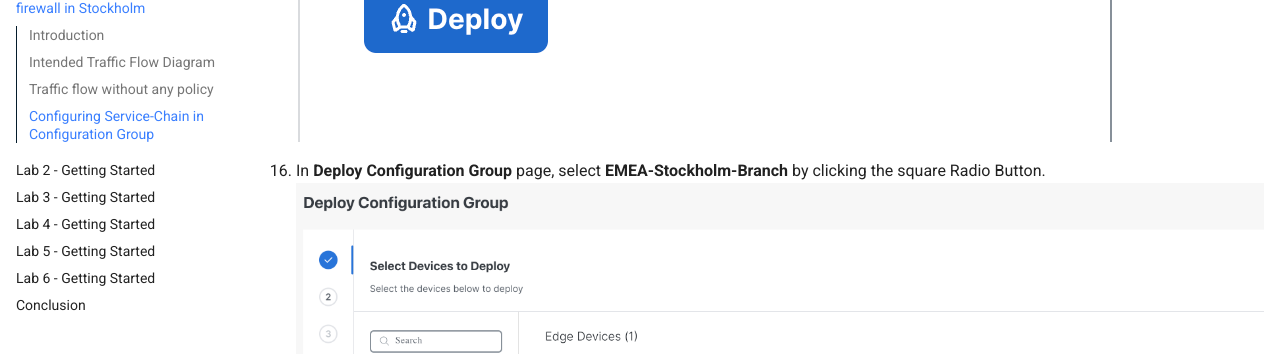
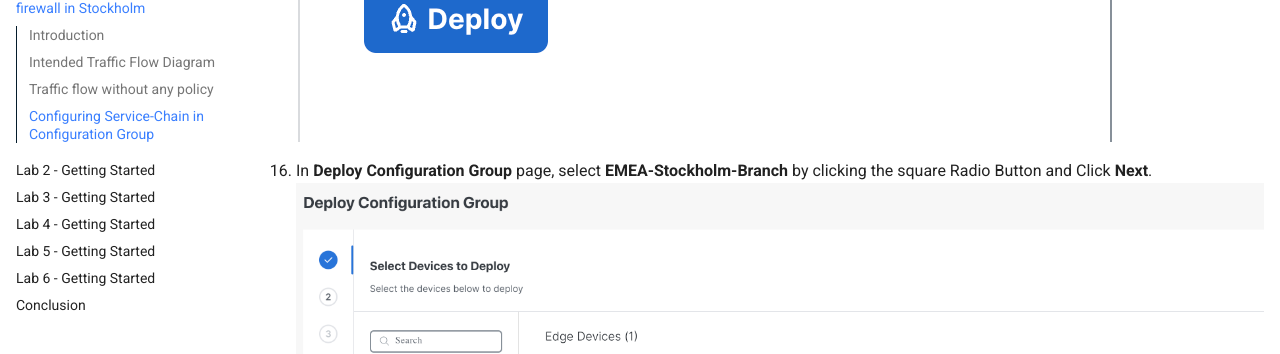
Before and after one commit to ciscodocs/ltrent-2008-clemea25, an MkDocs documentation site: the page built from docs/lab1_getting_started.md, in a window 1280 px wide and 900 px high, scrolled down 9674 px. Shown: the part 238-592 px from the top of the window. Built offline with MkDocs 1.6.1 and Material for MkDocs 9.7.7, drawn with Linux system fonts in a browser that asks for light colours.

Commit message:
Scenario-1 guide

```diff
--- a/docs/lab1_getting_started.md
+++ b/docs/lab1_getting_started.md
@@ -125,5 +125,5 @@ Next, we will configure a service chain within the service-profile parcel in the
     ![How to go back to Configuration Group](./assets/S-1-figure-15.png){ .off-glb }
 15. As we add the **Service Attachment Gateway Definition**, not configuration group for **EMEA-Stockholm-Branch** goes <font color="red">out of sync</font>.Click **Stockholm-Branch** Configuration Group -> Click **<font color="green">Deploy**</font>.
     ![Deoplying Configuration Group with Service Chain Definition](./assets/S-1-figure-16.png){ .off-glb }
-16. In **Deploy Configuration Group** page, select **EMEA-Stockholm-Branch** by clicking the square Radio Button.
+16. In **Deploy Configuration Group** page, select **EMEA-Stockholm-Branch** by clicking the square Radio Button and Click **Next**.
     ![Deoplying Configuration Group with Service Chain Definition](./assets/S-1-figure-17.png){ .off-glb }
```
